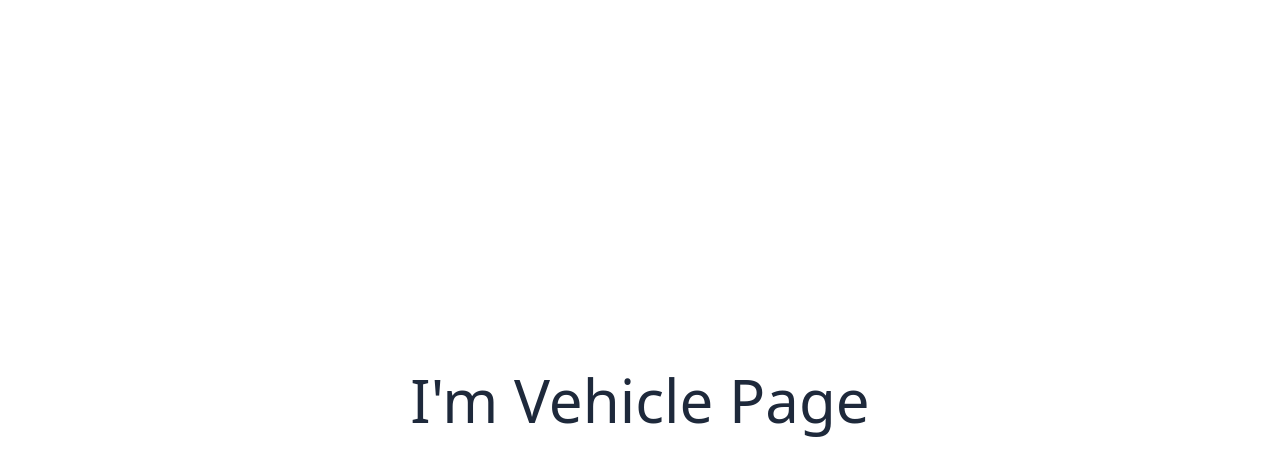
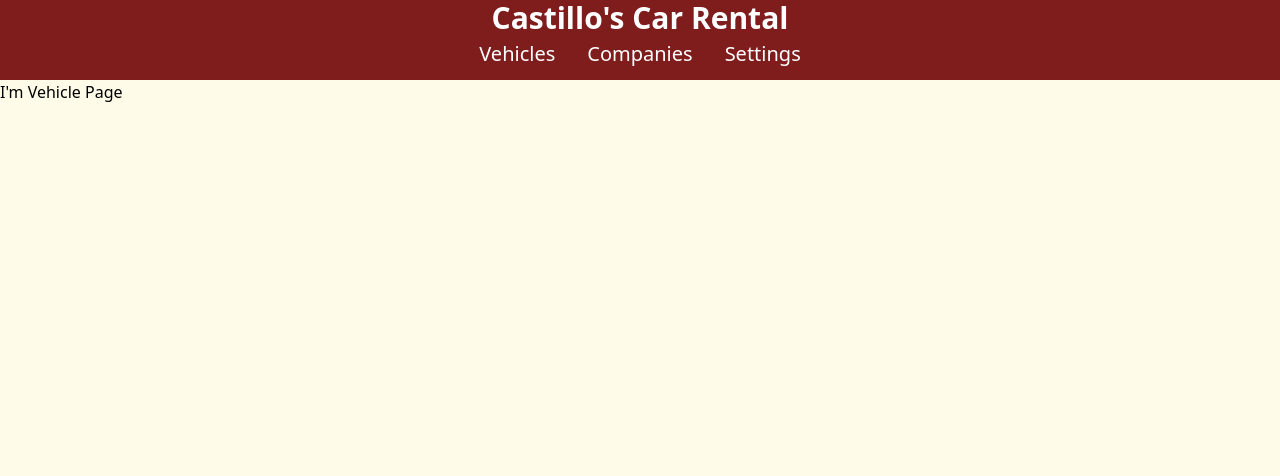
Before and after one commit to BarbaricxEric/CITP-4316-Final-Project, a Vue app: page /vehicles in a window 1280 px wide. Shown: the top 476 px of the page. Built offline with nearby package versions, Linux system fonts and the light colour scheme.

Commit message:
setup nav bar and routers

```diff
--- a/index.html
+++ b/index.html
@@ -10,7 +10,7 @@
 </head>
 
 <body>
-  <div id="app"></div>
+  <div id="app" class = "min-h-screen bg-yellow-50"></div>
   <script type="module" src="/src/main.js"></script>
 </body>
 
--- a/src/App.vue
+++ b/src/App.vue
@@ -1,6 +1,8 @@
 <script setup>
+ import NavBar from './views/NavBar.vue'
 </script>
 
 <template>
-  <RouterView />
+    <NavBar/>
+    <RouterView />
 </template>
--- a/src/components/NavMenu.vue
+++ /dev/null
@@ -1,16 +0,0 @@
-<template>
-  <nav>
-    <RouterLink to="/">Home</RouterLink>
-    <RouterLink to="/other">Other</RouterLink>
-  </nav>
-</template>
-
-<style lang="postcss" scoped>
-nav {
-  @apply flex justify-center space-x-4;
-
-  & .router-link-active {
-    @apply underline underline-offset-4;
-  }
-}
-</style>
--- /dev/null
+++ b/src/views/CompaniesPage.vue
@@ -0,0 +1,3 @@
+<template>
+    <div>I'm Companies Page</div>
+</template>
--- a/src/views/HomePage.vue
+++ /dev/null
@@ -1,9 +0,0 @@
-<script setup>
-
-</script>
-
-<template>
-  <h1>
-    I'm Home Page
-  </h1>
-</template>
--- /dev/null
+++ b/src/views/MainPage.vue
@@ -0,0 +1,3 @@
+<template>
+    <div>I'm Main Page</div>
+</template>
--- /dev/null
+++ b/src/views/NavBar.vue
@@ -0,0 +1,53 @@
+<script setup>
+import {ref} from 'vue'
+const title = ref("Castillo's Car Rental")
+</script>
+
+<template>
+    <nav>
+    <div class = wrapper>
+      <RouterLink :to="{ name: 'Home' }" class="business">
+      <span class = "business-title">{{ title }}</span>
+       </RouterLink>
+       </div>
+  </nav>
+  <nav>
+  <div class="menu">
+        <RouterLink :to="{ name: 'Vehicle' }" href="#" class="menu-vehicles">Vehicles</RouterLink>
+        <RouterLink :to="{ name: 'Companies' }" href="#" class="menu-companies">Companies</RouterLink>
+        <RouterLink :to="{ name: 'Settings' }" href="#" class="menu-settings">Settings</RouterLink>
+  </div>
+  </nav>
+
+
+</template>
+
+<style lang="postcss" scoped>
+  nav{
+    @apply flex h-10 bg-red-900 text-white;
+
+    .wrapper{
+    @apply mx-auto flex;
+
+    .business{
+      &-title{
+        @apply text-3xl font-bold;
+    }
+
+    }
+  }
+}
+.menu{
+      @apply mx-auto flex font-thin text-xl;
+      &-vehicles{
+        @apply px-4
+      }
+      &-companies{
+        @apply px-4
+      }
+      &-settings{
+        @apply px-4
+      }
+}
+
+</style>
--- /dev/null
+++ b/src/views/SettingsPage.vue
@@ -0,0 +1,3 @@
+<template>
+    <div>I'm Settings Page</div>
+</template>
--- a/src/views/VehiclesPage.vue
+++ b/src/views/VehiclesPage.vue
@@ -1,5 +1,10 @@
+<script setup>
+
+</script>
+
 <template>
-  <main class="flex min-h-screen items-center justify-center">
-    <h1 class="text-6xl font-thin text-slate-800">I'm Vehicle Page</h1>
-  </main>
+    <div>I'm Vehicle Page</div>
 </template>
+
+<style lang="postcss" scoped>
+</style>
```
Also changed, not shown: src/router.js (+9 -3 lines).
